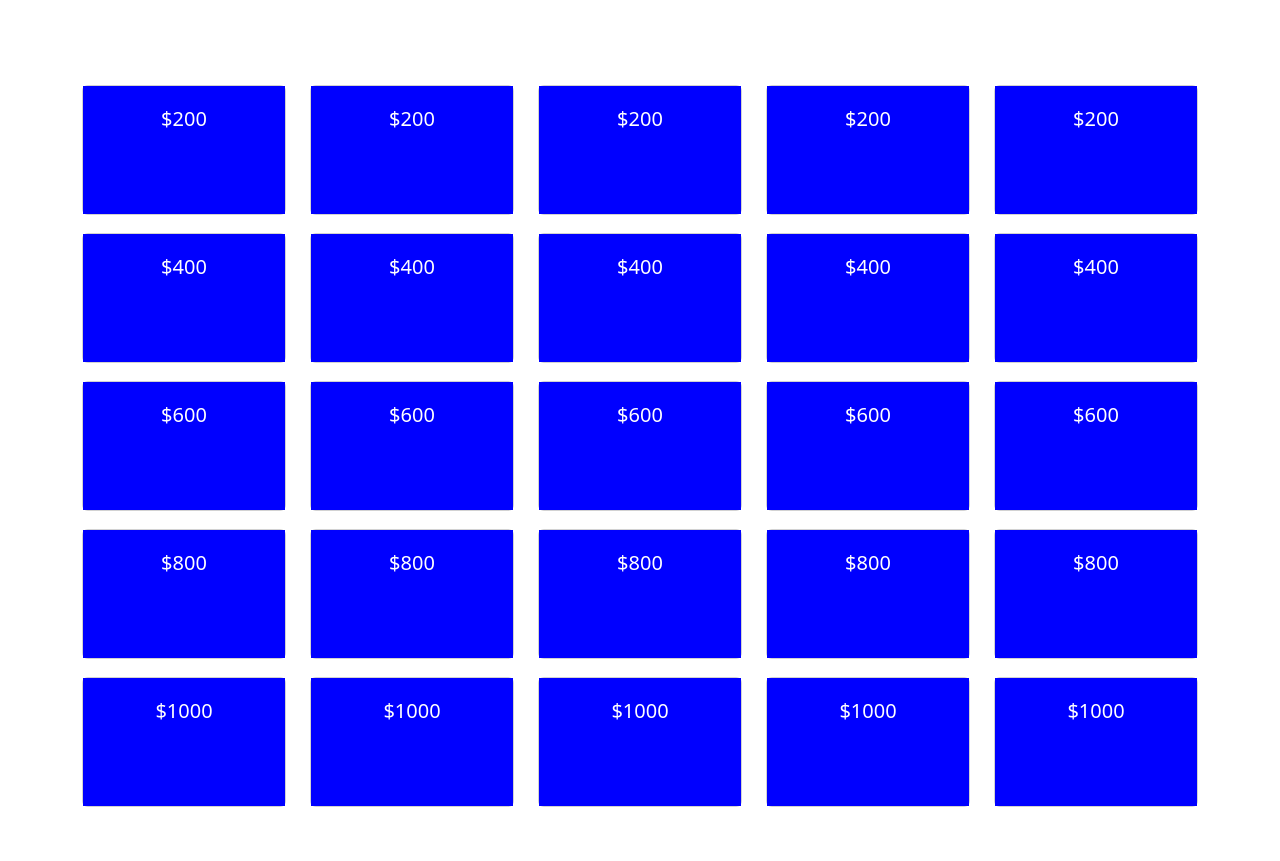
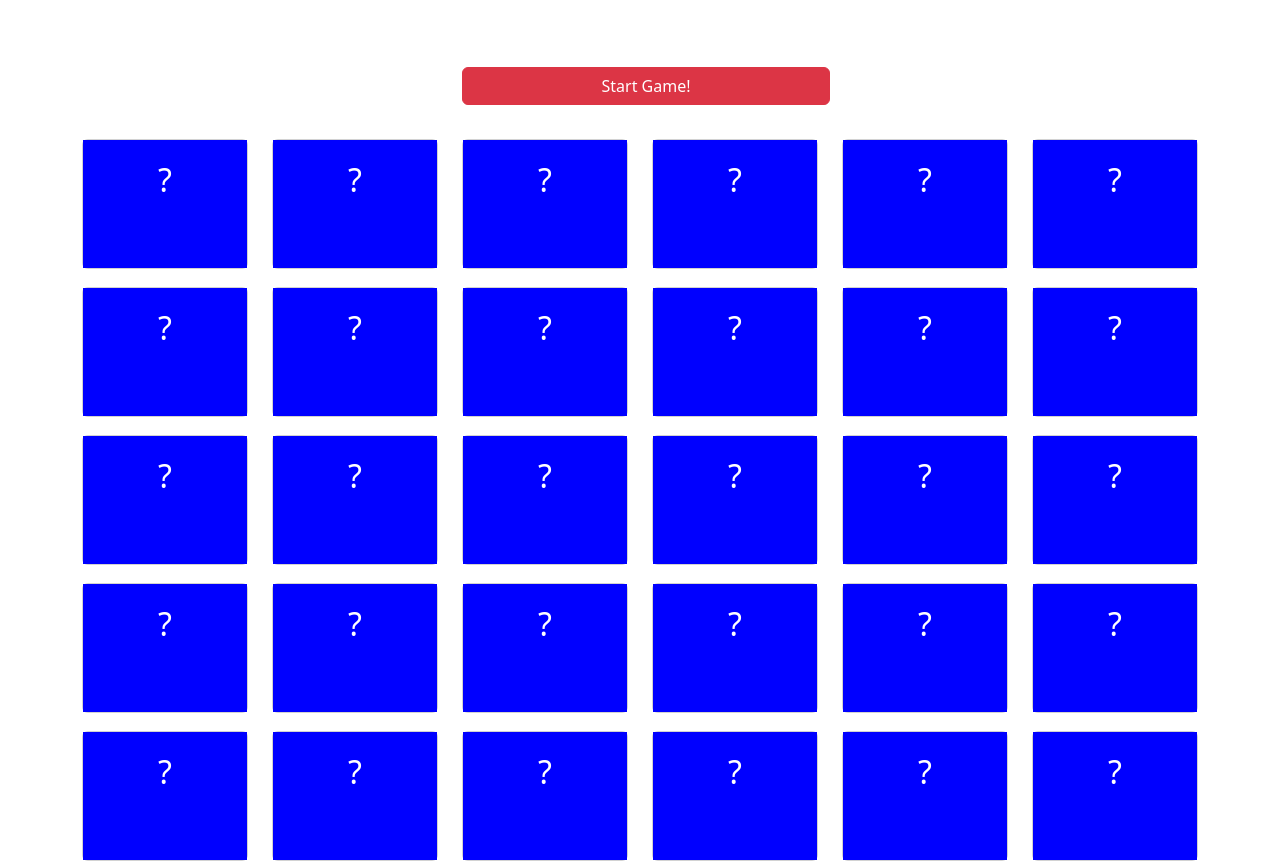
Before and after one commit to dave1289/jeopardyProject, a plain HTML site: page index.html in a window 1280 px wide. Shown: the part 104-965 px from the top of the page. Before the commit the page ends 911 px from the top, so only its background shows below. Drawn offline with nearby package versions, Linux system fonts and the light colour scheme.

Commit message:
tweaked values for getting catID

```diff
--- a/app.js
+++ b/app.js
@@ -1,10 +1,68 @@
-async function randQuestion(value) {
-    const res = await axios.get(`https://jservice.io/api/clues/values?${value}`)
+//Pulls random question from API based on value and category **MUST IMPLEMENT THIS**
+let gameCats = []
+let catIds = []
+async function randQuestion(category) {
+    const res = await axios.get(`https://jservice.io/api/clues?category=${category}`)
     const data = res.data[0]
-    console.log(data.answer, res, data.question)
+    const q = data.question
+    const a = data.answer
+    const question = {q, a}
+    console.log(question)
+    return question;
 }
 
+//pulls starting categories for game
+async function getCategories(){
+    const res = await axios.get('https://jservice.io/api/categories?count=100&offset=101')
+    gameCats = []
+    const dupeChk = []
+    const catsFinal = []
+    const catsRaw = res.data;
+    for (item of catsRaw) {
+        let title = item.title;
+        let id = item.id;
+        catsFinal.push({title, id});
+    }
+    for (let i = 0; i < 6; i++) {
+        let item = Math.floor(Math.random()*101);
+        dupeChk.push(item);
+        if (dupeChk.indexOf(item) !== -1) {
+            Math.floor(Math.random() * 101)
+        }
+        newCat = catsFinal[item];
+        gameCats.push(newCat);
+    }
+    extractCatId(gameCats)
+    populateCats();
+}
+
+function populateCats(){
+    for (let i = 0; i < 6; i++) {
+        $(`#column${i}`).text(gameCats[i].title)
+    }
+}
+
+function extractCatId(array){
+    catIds = []
+    for (cats of array) {
+        catIds.push(cats.id);
+    }
+    return catIds
+}
+
+//start handler
+$('#start').on('click', function(e){
+    e.preventDefault();
+    getCategories();
+})
+
+//question click handler
+//currently pulls a random question without cateogry (IMPLEMENT) and does nothing else.
+//must implement further changes
 $(".card").on('click', function(e){
-    const value = e.target.data('value')
-    randQuestion(value);
+    //pulls column number from clicked card for category, col # is id index of catIds
+    console.log(e.target.dataset.col)
+    let column = e.target.dataset.col;
+    let id = catIds[column];
+    randQuestion(id)
 })
--- a/index.html
+++ b/index.html
@@ -12,76 +12,115 @@
 <h1 class="display-1 text-center">JEOPARDY!</h1>
 
 <div class="container" id="game-board">
+  <div class="row">
+    <div class="col-4"></div>
+    <div class="col">
+      <div id="start" type="button" class="btn btn-danger col-6">Start Game!</div>
+    </div>
+  </div>
+   <div class="row">
+        <div class="col">
+          <p class="text-center" id="column0" data-col="0"></p>
+  </div>
+        <div class="col">
+          <p class="text-center" id="column1" data-col="1"></p>
+  </div>
+        <div class="col">
+          <p class="text-center" id="column2" data-col="2"></p>
+  </div>
+        <div class="col">
+          <p class="text-center" id="column3" data-col="3"></p>
+    </div>
+    <div class="col">
+          <p class="text-center" id="column4" data-col="4"></p></div>
+      <div class="col">
+          <p class="text-center" id="column5" data-col="5"></p>
+    </div>
+        </div>
     <div class="row">
         <div class="col">
           <div class="card"Card title style="height:130px">
-    <div class="card-body">
-      <h5 class="card-title  text-center" data-value="200">$200</h5>
+    <div class="card-body" data-col="0">
+      <h2 class="card-title  text-center" data-col="0">?</h2>
     </div>
   </div>
         </div>
         <div class="col">
           <div class="card" style="height:130px">
-    <div class="card-body">
-      <h5 class="card-title text-center" data-value="200">$200</h5>
+    <div class="card-body" data-col="1">
+      <h2 class="card-title text-center" data-col="1">?</h2>
     </div>
   </div>
         </div>
         <div class="col">
           <div class="card" style="height:130px">
-    <div class="card-body">
-      <h5 class="card-title text-center" data-value="200">$200</h5>
+    <div class="card-body" data-col="2">
+      <h2 class="card-title text-center" data-col="2">?</h2>
     </div>
   </div>
         </div>
         <div class="col">
           <div class="card" style="height:130px">
-    <div class="card-body">
-      <h5 class="card-title text-center" data-value="200">$200</h5>
+    <div class="card-body" data-col="3">
+      <h2 class="card-title text-center" data-col="3">?</h2>
     </div>
   </div>
         </div>
         <div class="col">
           <div class="card" style="height:130px">
-    <div class="card-body">
-      <h5 class="card-title text-center" data-value="200">$200</h5>
+    <div class="card-body" data-col="4">
+      <h2 class="card-title text-center" data-col="4">?</h2>
     </div>
   </div>
   </div>
+  <div class="col">
+    <div class="card" style="height:130px">
+<div class="card-body" data-col="5">
+<h2 class="card-title text-center" data-col="5">?</h2>
+</div>
+</div>
+</div>
         </div>
     <div class="row">
       <div class="col">
         <div class="card"Card title style="height:130px">
-  <div class="card-body">
-    <h5 class="card-title text-center" data-value="400">$400</h5>
+  <div class="card-body" data-col="0">
+    <h2 class="card-title text-center" data-col="0">?</h2>
   </div>
 </div>
       </div>
       <div class="col">
         <div class="card" style="height:130px">
-  <div class="card-body">
-    <h5 class="card-title text-center" data-value="400">$400</h5>
+  <div class="card-body" data-col="1">
+    <h2 class="card-title text-center" data-col="1">?</h2>
   </div>
 </div>
       </div>
       <div class="col">
         <div class="card" style="height:130px">
-  <div class="card-body">
-    <h5 class="card-title text-center" data-value="400">$400</h5>
+  <div class="card-body" data-col="2">
+    <h2 class="card-title text-center" data-col="2">?</h2>
   </div>
 </div>
       </div>
       <div class="col">
         <div class="card" style="height:130px">
-  <div class="card-body">
-    <h5 class="card-title text-center" data-value="400">$400</h5>
+  <div class="card-body" data-col="3">
+    <h2 class="card-title text-center" data-col="3">?</h2>
   </div>
 </div>
       </div>
       <div class="col">
         <div class="card" style="height:130px">
-  <div class="card-body">
-    <h5 class="card-title text-center" data-value="400">$400</h5>
+  <div class="card-body" data-col="4">
+    <h2 class="card-title text-center" data-col="4">?</h2>
+  </div>
+</div>
+      </div>
+      <div class="col">
+        <div class="card" style="height:130px">
+  <div class="card-body" data-col="5">
+    <h2 class="card-title text-center" data-col="5">?</h2>
   </div>
 </div>
       </div>
@@ -89,36 +128,43 @@
     <div class="row">
         <div class="col">
           <div class="card" style="height:130px">
-  <div class="card-body">
-    <h5 class="card-title text-center"  data-value="600">$600</h5>
+  <div class="card-body" data-col="0">
+    <h2 class="card-title text-center"  data-col="0">?</h2>
   </div>
 </div>
         </div>
         <div class="col">
           <div class="card" style="height:130px">
-  <div class="card-body">
-    <h5 class="card-title text-center"  data-value="600">$600</h5>
+  <div class="card-body" data-col="1">
+    <h2 class="card-title text-center"  data-col="1">?</h2>
   </div>
 </div>
         </div>
         <div class="col">
           <div class="card" style="height:130px">
-  <div class="card-body">
-    <h5 class="card-title text-center"  data-value="600">$600</h5>
+  <div class="card-body" data-col="2">
+    <h2 class="card-title text-center"  data-col="2">?</h2>
   </div>
 </div>
         </div>
         <div class="col">
           <div class="card" style="height:130px">
-  <div class="card-body">
-    <h5 class="card-title text-center"  data-value="600">$600</h5>
+  <div class="card-body" data-col="3">
+    <h2 class="card-title text-center"  data-col="3">?</h2>
   </div>
 </div>
         </div>
         <div class="col">
           <div class="card" style="height:130px">
-  <div class="card-body">
-    <h5 class="card-title text-center"  data-value="600">$600</h5>
+  <div class="card-body" data-col="4">
+    <h2 class="card-title text-center"  data-col="4">?</h2>
+  </div>
+</div>
+        </div>
+        <div class="col">
+          <div class="card" style="height:130px">
+  <div class="card-body" data-col="5">
+    <h2 class="card-title text-center"  data-col="5">?</h2>
   </div>
 </div>
         </div>
@@ -126,36 +172,43 @@
       <div class="row">
         <div class="col">
           <div class="card" style="height:130px">
-  <div class="card-body">
-    <h5 class="card-title text-center" data-value="800">$800</h5>
+  <div class="card-body" data-col="0">
+    <h2 class="card-title text-center" data-col="0">?</h2>
   </div>
 </div>
         </div>
         <div class="col">
           <div class="card" style="height:130px">
-  <div class="card-body">
-    <h5 class="card-title text-center" data-value="800">$800</h5>
+  <div class="card-body" data-col="1">
+    <h2 class="card-title text-center" data-col="1">?</h2>
   </div>
 </div>
         </div>
         <div class="col">
           <div class="card" style="height:130px">
-  <div class="card-body">
-    <h5 class="card-title text-center" data-value="800">$800</h5>
+  <div class="card-body" data-col="2">
+    <h2 class="card-title text-center" data-col="2">?</h2>
   </div>
 </div>
         </div>
         <div class="col">
           <div class="card" style="height:130px">
-  <div class="card-body">
-    <h5 class="card-title text-center" data-value="800">$800</h5>
+  <div class="card-body" data-col="3">
+    <h2 class="card-title text-center" data-col="3">?</h2>
   </div>
 </div>
         </div>
         <div class="col">
           <div class="card" style="height:130px">
-  <div class="card-body">
-    <h5 class="card-title text-center" data-value="800">$800</h5>
+  <div class="card-body" data-col="4">
+    <h2 class="card-title text-center" data-col="4">?</h2>
+  </div>
+</div>
+        </div>
+        <div class="col">
+          <div class="card" style="height:130px">
+  <div class="card-body" data-col="5">
+    <h2 class="card-title text-center" data-col="5">?</h2>
   </div>
 </div>
         </div>
@@ -163,36 +216,43 @@
       <div class="row">
         <div class="col">
           <div class="card" style="height:130px">
-  <div class="card-body">
-    <h5 class="card-title text-center" data-value="1000">$1000</h5>
+  <div class="card-body" data-col="0">
+    <h2 class="card-title text-center" data-col="0">?</h2>
   </div>
 </div>
         </div>
         <div class="col">
           <div class="card" style="height:130px">
-  <div class="card-body">
-    <h5 class="card-title text-center" data-value="1000">$1000</h5>
+  <div class="card-body" data-col="1">
+    <h2 class="card-title text-center" data-col="1">?</h2>
   </div>
 </div>
         </div>
         <div class="col">
           <div class="card" style="height:130px">
-  <div class="card-body">
-    <h5 class="card-title text-center" data-value="1000">$1000</h5>
+  <div class="card-body" data-col="2">
+    <h2 class="card-title text-center" data-col="2">?</h2>
   </div>
 </div>
         </div>
         <div class="col">
           <div class="card" style="height:130px">
-  <div class="card-body">
-    <h5 class="card-title text-center" data-value="1000">$1000</h5>
+  <div class="card-body" data-col="3">
+    <h2 class="card-title text-center" data-col="3">?</h2>
   </div>
 </div>
         </div>
         <div class="col">
           <div class="card" style="height:130px">
-  <div class="card-body">
-    <h5 class="card-title text-center" data-value="1000">$1000</h5>
+  <div class="card-body" data-col="4">
+    <h2 class="card-title text-center" data-col="4">?</h2>
+  </div>
+</div>
+        </div>
+        <div class="col">
+          <div class="card" style="height:130px">
+  <div class="card-body" data-col="5">
+    <h2 class="card-title text-center" data-col="5">?</h2>
   </div>
 </div>
         </div>
--- a/style.css
+++ b/style.css
@@ -22,3 +22,8 @@
 body {
     background-color: teal;
 }
+
+p {
+    font-size:1.25rem;
+    text-decoration: underline;
+}
```
